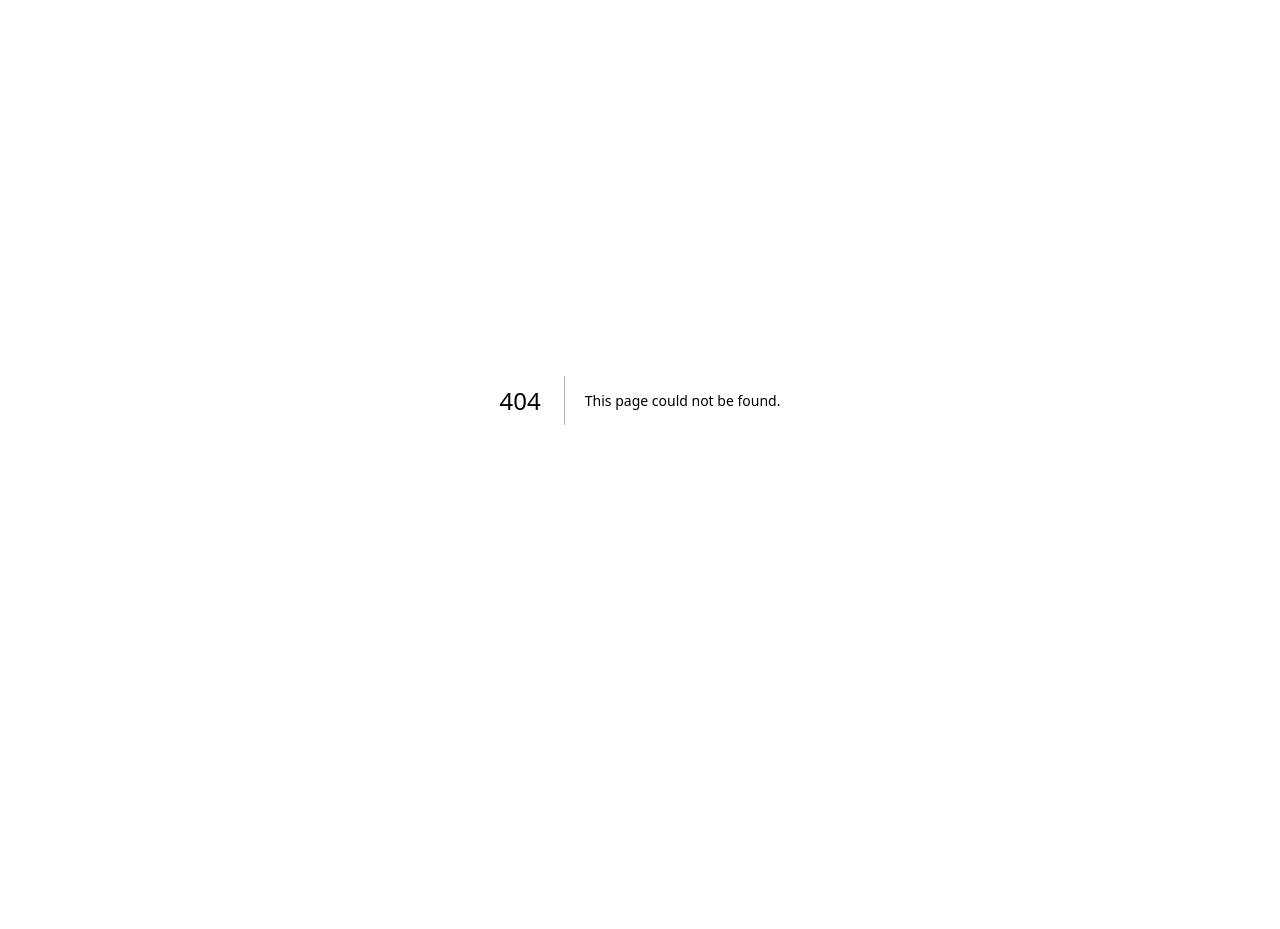
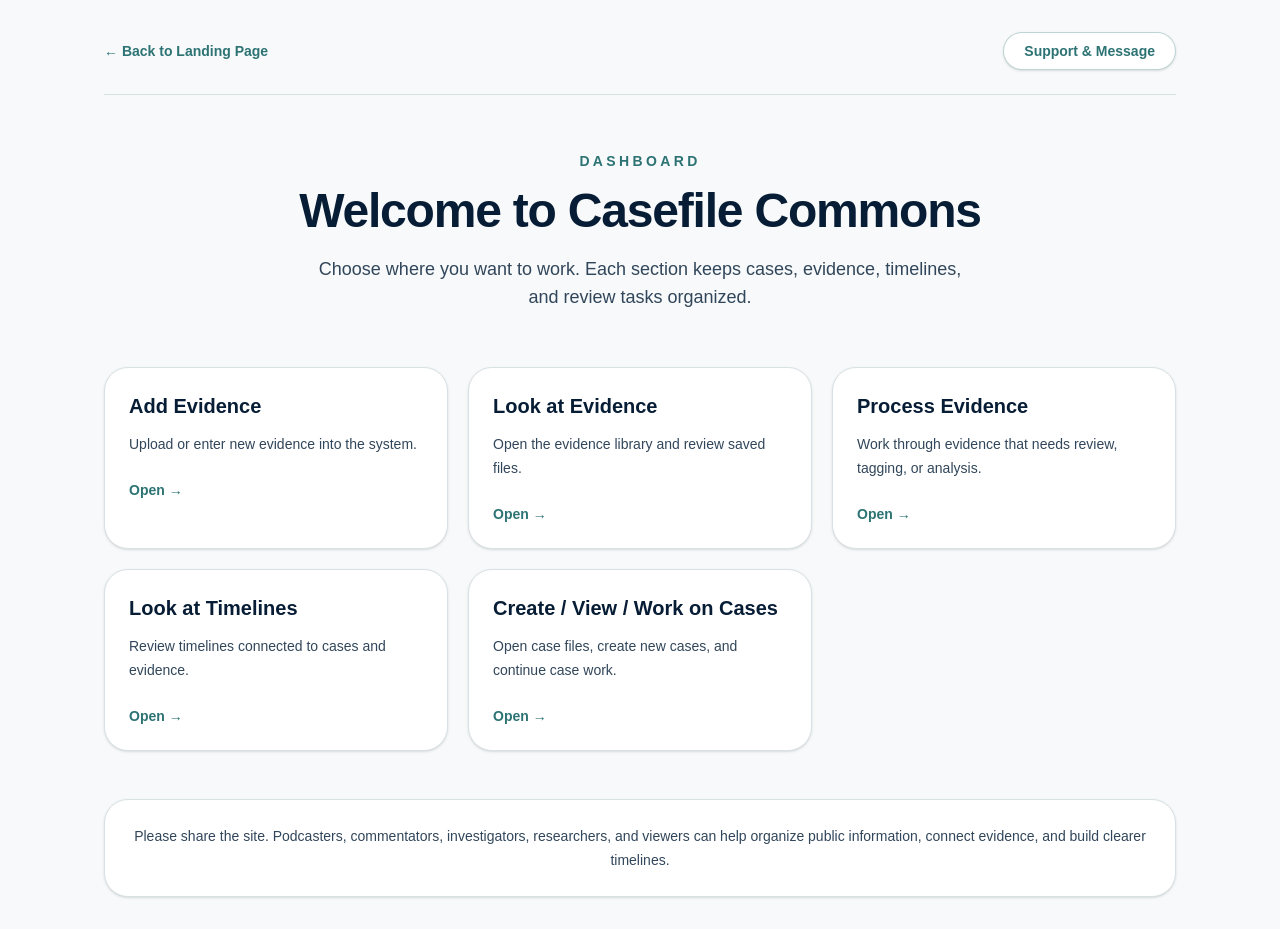
Before and after one commit to 1NunyaB/cia-platform-clean, a Next.js app: page /dashboard in a window 1280 px wide. Before the commit this address had no page. Before the commit the page ends 800 px from the top, so only its background shows below. Built offline with nearby package versions, Linux system fonts and the light colour scheme.

Commit message:
add dashboard page

```diff
--- /dev/null
+++ b/app/dashboard/page.tsx
@@ -0,0 +1,95 @@
+const dashboardLinks = [
+  {
+    title: "Add Evidence",
+    description: "Upload or enter new evidence into the system.",
+    href: "/evidence/add",
+  },
+  {
+    title: "Look at Evidence",
+    description: "Open the evidence library and review saved files.",
+    href: "/evidence",
+  },
+  {
+    title: "Process Evidence",
+    description: "Work through evidence that needs review, tagging, or analysis.",
+    href: "/evidence/process",
+  },
+  {
+    title: "Look at Timelines",
+    description: "Review timelines connected to cases and evidence.",
+    href: "/timelines",
+  },
+  {
+    title: "Create / View / Work on Cases",
+    description: "Open case files, create new cases, and continue case work.",
+    href: "/cases",
+  },
+];
+
+export default function DashboardPage() {
+  return (
+    <main className="min-h-screen bg-[#f7f9fa] text-[#071d35]">
+      <div className="mx-auto min-h-screen max-w-6xl px-6 py-8 sm:px-8 lg:px-10">
+        <header className="flex flex-wrap items-center justify-between gap-4 border-b border-[#d7e2e5] pb-6">
+          <a href="/" className="text-sm font-semibold text-[#2d7374]">
+            ← Back to Landing Page
+          </a>
+
+          <a
+            href="https://buymeacoffee.com/1NunyaB"
+            target="_blank"
+            rel="noopener noreferrer"
+            className="rounded-full border border-[#2d7374]/30 bg-white px-5 py-2 text-sm font-semibold text-[#2d7374] shadow-sm transition hover:border-[#2d7374] hover:bg-[#eef6f6]"
+          >
+            Support &amp; Message
+          </a>
+        </header>
+
+        <section className="py-14 text-center">
+          <p className="text-sm font-semibold uppercase tracking-[0.24em] text-[#2d7374]">
+            Dashboard
+          </p>
+
+          <h1 className="mt-4 text-4xl font-semibold tracking-tight text-[#071d35] sm:text-5xl">
+            Welcome to Casefile Commons
+          </h1>
+
+          <p className="mx-auto mt-5 max-w-2xl text-base leading-7 text-[#31465a] sm:text-lg">
+            Choose where you want to work. Each section keeps cases, evidence,
+            timelines, and review tasks organized.
+          </p>
+        </section>
+
+        <section className="grid gap-5 md:grid-cols-2 xl:grid-cols-3">
+          {dashboardLinks.map((item) => (
+            <a
+              key={item.href}
+              href={item.href}
+              className="rounded-3xl border border-[#d7e2e5] bg-white p-6 shadow-sm transition hover:-translate-y-1 hover:border-[#2d7374]/50 hover:shadow-md"
+            >
+              <h2 className="text-xl font-semibold text-[#071d35]">
+                {item.title}
+              </h2>
+
+              <p className="mt-3 text-sm leading-6 text-[#31465a]">
+                {item.description}
+              </p>
+
+              <p className="mt-6 text-sm font-semibold text-[#2d7374]">
+                Open →
+              </p>
+            </a>
+          ))}
+        </section>
+
+        <section className="mt-12 rounded-3xl border border-[#d7e2e5] bg-white p-6 text-center text-sm leading-6 text-[#31465a] shadow-sm">
+          <p>
+            Please share the site. Podcasters, commentators, investigators,
+            researchers, and viewers can help organize public information,
+            connect evidence, and build clearer timelines.
+          </p>
+        </section>
+      </div>
+    </main>
+  );
+}
```
